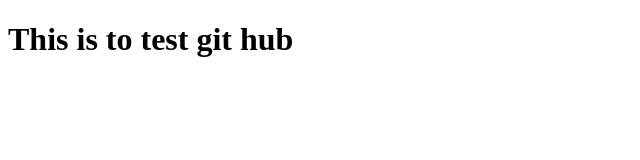
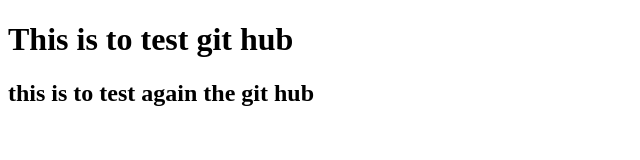
Before and after one commit to kumawat30rahul/assignments, a plain HTML site: page GIt hub testing/index.html in a window 1280 px wide. Shown: the whole page, without its empty margins (0-640 px from the left). Drawn offline with Linux system fonts and the light colour scheme.

Commit message:
commit chages

```diff
--- a/GIt hub testing/index.html
+++ b/GIt hub testing/index.html
@@ -8,5 +8,6 @@
 </head>
 <body>
     <h1>This is to test git hub</h1>
+    <h2>this is to test again the git hub</h2>
 </body>
 </html>
```
